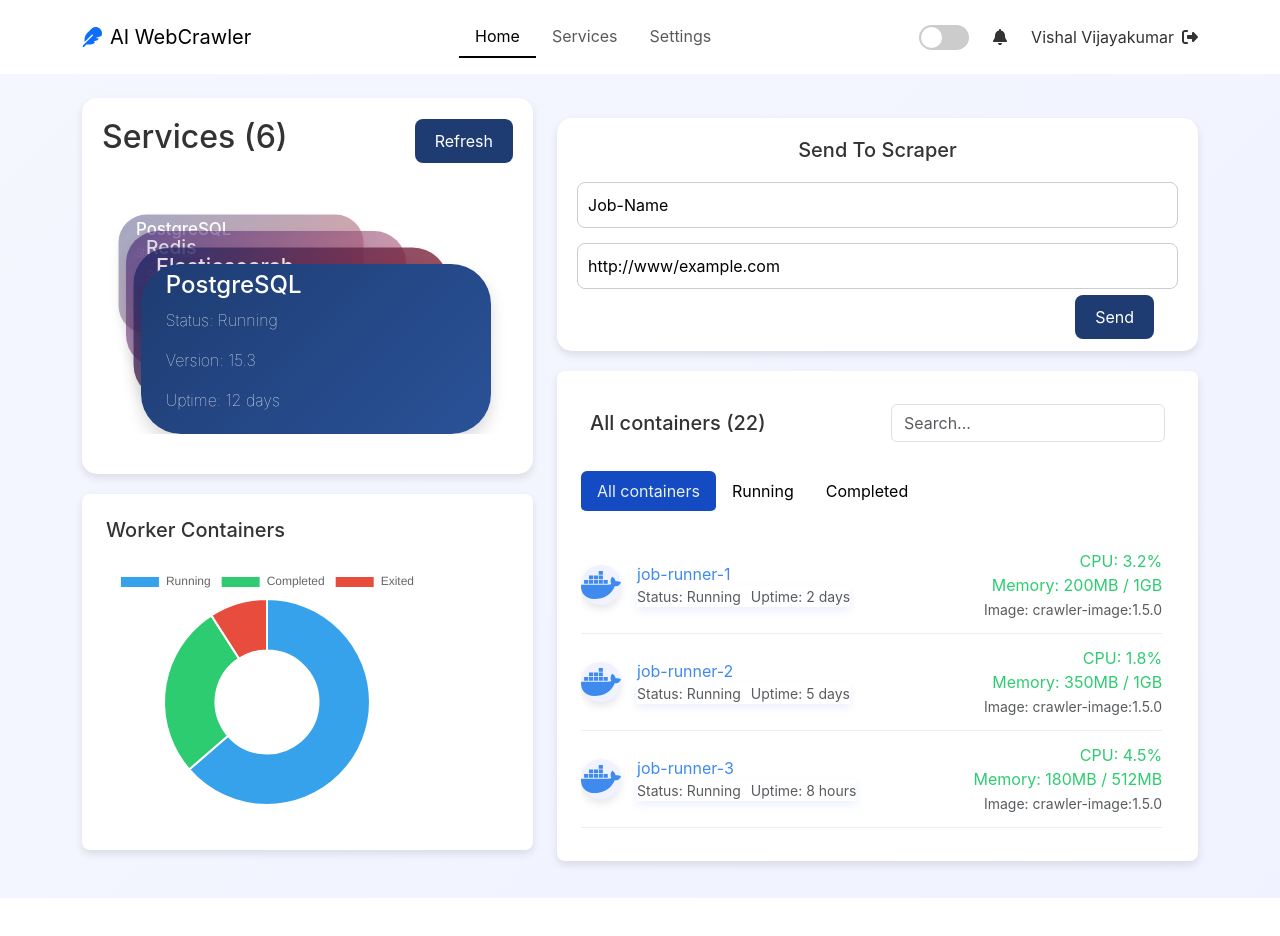
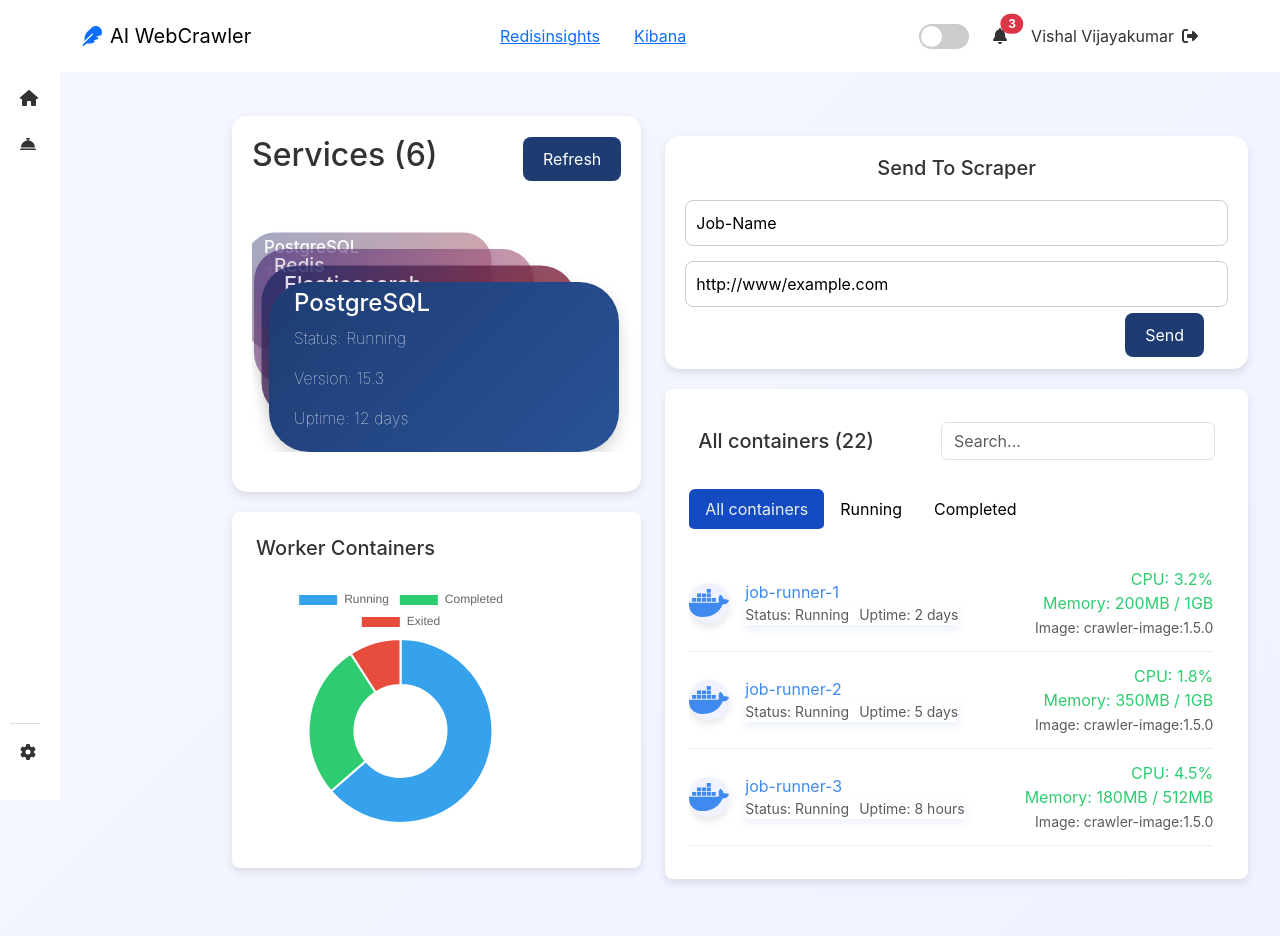
Before and after one commit to vishalvijayakumarv/WebCrawler-UI, a React (Create React App) app: page / in a window 1280 px wide. Before the commit the page ends 898 px from the top, so only its background shows below. Built offline with nearby package versions, Linux system fonts and the light colour scheme.

Commit message:
removed unwated app.css and sidebar looks good

```diff
--- /dev/null
+++ b/bkp/App.css
@@ -0,0 +1,33 @@
+.app-container {
+    display: flex; /* Use flexbox for layout */
+}
+
+.main-content {
+    flex: 1; /* Allow the main content to take the remaining space */
+    padding: 20px; /* Add some padding */
+}
+
+.sidebar {
+    width: 250px; /* Set a width for the sidebar */
+    background-color: #f8f9fa; /* Example background color */
+    border-right: 1px solid #e0e0e0; /* Optional: add a border */
+    height: 100vh; /* Full height */
+    position: fixed; /* Fix the sidebar to the left */
+}
+
+body {
+    transition: background-color 0.1s ease, color 0.1s ease; /* Adjust the duration as needed */
+}
+
+.navbar-light {
+    transition: background-color 0.1s ease, color 0.1s ease; /* Adjust the duration as needed */
+}
+
+.dark-theme .navbar-light {
+    background-color: #343a40; /* Example dark background */
+    color: white; /* Example dark text color */
+}
+
+.dark-theme .sidebar {
+    background-color: #2c2c2c; /* Set a dark background for the sidebar */
+}
--- a/src/App.css
+++ b/src/App.css
@@ -43,7 +43,7 @@ body.dark-theme {
 
 .navbar-light {
     background-color: var(--bg-color) !important;
-    transition: background-color 0.5s;
+    transition: background-color 0.1s;
 }
 
 .theme-toggle-wrapper {
@@ -210,3 +210,9 @@ body.dark-theme {
     transform: translateX(-100%);
     transition: opacity 300ms, transform 300ms;
 }
+
+.main-content {
+    margin-left: 200px;
+    padding: 20px;
+    width: calc(100% - 200px);
+}
--- a/src/App.js
+++ b/src/App.js
@@ -1,6 +1,7 @@
 import React from 'react';
 import { BrowserRouter as Router, Route, Routes } from 'react-router-dom';
 import NavigationBar from './components/Navbar';
+import Sidebar from './components/Sidebar';
 import Home from './pages/Home';
 import ServicesPage from './pages/Services';
 import SettingsPage from './pages/Settings';
@@ -9,8 +10,10 @@ import './App.css';
 function App() {
     return (
         <Router>
-            <div className="App">
+            <div className="app-container">
                 <NavigationBar />
+                <Sidebar />
+                <div className="main-content">
                     <div className="container py-4">
                         <Routes>
                             <Route path="/services" element={<ServicesPage />} />
@@ -19,6 +22,7 @@ function App() {
                         </Routes>
                     </div>
                 </div>
+            </div>
         </Router>
     );
 }
--- a/src/components/Navbar.js
+++ b/src/components/Navbar.js
@@ -3,11 +3,15 @@ import { Navbar, Nav } from 'react-bootstrap';
 import 'bootstrap/dist/css/bootstrap.min.css';
 import { FontAwesomeIcon } from '@fortawesome/react-fontawesome';
 import { faFeather, faBell, faSignOutAlt } from '@fortawesome/free-solid-svg-icons';
-import { Link, useLocation } from 'react-router-dom'; // Import useLocation
+import { useLocation } from 'react-router-dom';
+import notificationsData from '../data/notifications.json'; // Import notifications
 
 const NavigationBar = () => {
-    const location = useLocation(); // Get the current location
+    const location = useLocation();
     const [isDarkTheme, setIsDarkTheme] = useState(false);
+    const [notifications, setNotifications] = useState([]);
+    const [showNotifications, setShowNotifications] = useState(false);
+    const [unreadCount, setUnreadCount] = useState(0);
 
     useEffect(() => {
         const savedTheme = localStorage.getItem('theme');
@@ -15,6 +19,9 @@ const NavigationBar = () => {
             setIsDarkTheme(savedTheme === 'dark');
             document.body.classList.toggle('dark-theme', savedTheme === 'dark');
         }
+        // Load notifications from JSON
+        setNotifications(notificationsData.notifications);
+        setUnreadCount(notificationsData.notifications.length); // Set initial unread count
     }, []);
 
     const toggleTheme = () => {
@@ -26,19 +33,34 @@ const NavigationBar = () => {
         });
     };
 
+    const toggleNotifications = () => {
+        setShowNotifications(prevShow => !prevShow);
+        if (!showNotifications) {
+            setUnreadCount(0); // Mark all as read when opening the list
+        }
+    };
+
+    const markAsRead = () => {
+        setUnreadCount(0); // Clear the unread count
+        setShowNotifications(false); // Optionally close the notifications list
+    };
+
+    const openExternalLink = (url) => {
+        window.open(url, '_blank'); // Open the URL in a new tab
+    };
+
     return (
         <Navbar expand="lg" className="navbar-light bg-white py-3">
             <div className="container">
-                <Navbar.Brand as={Link} to="/" className="d-flex align-items-center">
+                <Navbar.Brand as="div" className="d-flex align-items-center">
                     <FontAwesomeIcon icon={faFeather} className="text-primary me-2" />
                     AI WebCrawler
                 </Navbar.Brand>
                 <Nav className="mx-auto">
-                    <Nav.Link as={Link} to="/" className={location.pathname === '/' ? 'active px-3' : 'px-3'}>Home</Nav.Link>
-                    <Nav.Link as={Link} to="/services" className={location.pathname === '/services' ? 'active px-3' : 'px-3'}>Services</Nav.Link>
-                    <Nav.Link as={Link} to="/settings" className={location.pathname === '/settings' ? 'active px-3' : 'px-3'}>Settings</Nav.Link>
+                    <button onClick={() => openExternalLink('/svc/redisinsights')} className="btn btn-link px-3">Redisinsights</button>
+                    <button onClick={() => openExternalLink('/svc/kibana')} className="btn btn-link px-3">Kibana</button>
                 </Nav>
-                <div className="d-flex align-items-center">
+                <div className="d-flex align-items-center position-relative">
                     <div className="theme-toggle-wrapper me-4">
                         <input
                             type="checkbox"
@@ -49,7 +71,28 @@ const NavigationBar = () => {
                         />
                         <label htmlFor="theme-toggle" className="theme-toggle-label"></label>
                     </div>
-                    <FontAwesomeIcon icon={faBell} className="me-4" />
+                    <div onClick={toggleNotifications} className="cursor-pointer notification-icon position-relative">
+                        <FontAwesomeIcon icon={faBell} className="me-4" />
+                        {unreadCount > 0 && (
+                            <span className="notification-count position-absolute top-0 start-50 translate-middle badge rounded-pill bg-danger">
+                                {unreadCount}
+                            </span>
+                        )}
+                    </div>
+                    {showNotifications && (
+                        <div className="notifications-list position-absolute bg-white shadow p-3" style={{ right: 0, top: '100%', zIndex: 1050 }}>
+                            <button onClick={markAsRead} className="btn btn-link mark-as-read">Mark all as read</button>
+                            {notifications.length > 0 ? (
+                                notifications.map(notification => (
+                                    <div key={notification.id} className="notification-item">
+                                        {notification.message}
+                                    </div>
+                                ))
+                            ) : (
+                                <div className="notification-item">No notifications</div>
+                            )}
+                        </div>
+                    )}
                     <span className="me-2">Vishal Vijayakumar</span>
                     <FontAwesomeIcon icon={faSignOutAlt} />
                 </div>
--- a/src/components/Sidebar.js
+++ b/src/components/Sidebar.js
@@ -1,26 +1,47 @@
-import React from 'react';
+import React, { useState, useEffect } from 'react';
 import { Link } from 'react-router-dom';
 import { FontAwesomeIcon } from '@fortawesome/react-fontawesome';
-import { faCog, faConciergeBell } from '@fortawesome/free-solid-svg-icons';
+import { faHome, faConciergeBell, faCog } from '@fortawesome/free-solid-svg-icons';
 import '../styles/Sidebar.css';
 
 const Sidebar = () => {
+    const [isCollapsed, setIsCollapsed] = useState(true);
+
+    useEffect(() => {
+        const appContainer = document.querySelector('.app-container');
+        appContainer.classList.toggle('sidebar-collapsed', isCollapsed);
+    }, [isCollapsed]);
+
     return (
-        <div className="sidebar">
-            <ul className="sidebar-list">
-                <li className="sidebar-item">
-                    <Link to="/services" className="sidebar-link">
-                        <FontAwesomeIcon icon={faConciergeBell} className="sidebar-icon" />
-                        <span className="sidebar-text">Services</span>
+        <div
+            className={`sidebar ${isCollapsed ? 'collapsed' : ''}`}
+            onMouseEnter={() => setIsCollapsed(false)}
+            onMouseLeave={() => setIsCollapsed(true)}
+            style={{
+                width: isCollapsed ? '70px' : '200px',
+                transition: 'width 0.3s ease',
+            }}
+        >
+            <ul>
+                <li>
+                    <Link to="/">
+                        <FontAwesomeIcon icon={faHome} size={isCollapsed ? 16 : 20} />
+                        <span style={{ display: isCollapsed ? 'none' : 'inline' }}>Home</span>
                     </Link>
                 </li>
-                <li className="sidebar-item">
-                    <Link to="/settings" className="sidebar-link">
-                        <FontAwesomeIcon icon={faCog} className="sidebar-icon" />
-                        <span className="sidebar-text">Settings</span>
+                <li>
+                    <Link to="/services">
+                        <FontAwesomeIcon icon={faConciergeBell} size={isCollapsed ? 16 : 20} />
+                        <span style={{ display: isCollapsed ? 'none' : 'inline' }}>Services</span>
                     </Link>
                 </li>
             </ul>
+            <div className="sidebar-footer">
+                <Link to="/settings" className="nav-item" title="Settings">
+                    <FontAwesomeIcon icon={faCog} size={isCollapsed ? 16 : 20} />
+                    <span style={{ display: isCollapsed ? 'none' : 'inline' }}>Settings</span>
+                </Link>
+            </div>
         </div>
     );
 };
--- /dev/null
+++ b/src/data/notifications.json
@@ -0,0 +1,7 @@
+{
+    "notifications": [
+        { "id": 1, "message": "New user signed up" },
+        { "id": 2, "message": "Server maintenance scheduled" },
+        { "id": 3, "message": "New comment on your post" }
+    ]
+}
--- a/src/styles/Navbar.css
+++ b/src/styles/Navbar.css
@@ -1,8 +1,73 @@
 .navbar-light .nav-link.active {
     border-bottom: 2px solid #0bd16e !important; /* Underline color */
+    transition: background-color 0.1s !important; /* Smooth background color transition */
 }
 
 .nav-link.active {
     color: rgb(31, 219, 87) !important;
     border-bottom: 2px solid rgb(31, 219, 87) !important;
 }
+
+.notification-icon {
+    position: relative;
+    transition: transform 0.2s ease;
+}
+
+.notification-icon:active {
+    transform: scale(0.9);
+}
+
+.notification-count {
+    position: absolute;
+    top: 0;
+    right: 0;
+    transform: translate(50%, -50%);
+    font-size: 0.75rem;
+    padding: 0.25em 0.5em; /* Padding for better appearance */
+    background-color: #dc3545; /* Bootstrap's bg-danger color */
+    color: white; /* Text color */
+    border-radius: 50px; /* Rounded pill effect */
+    z-index: 1051;
+    min-width: 18px; /* Minimum width */
+    height: 18px; /* Height */
+    display: flex; /* Center the text */
+    align-items: center; /* Center vertically */
+    justify-content: center; /* Center horizontally */
+}
+
+.notifications-list {
+    z-index: 1050; /* Ensure it appears above other components */
+    max-height: 300px;
+    overflow-y: auto;
+    border-radius: 8px;
+    display: flex; /* Use flexbox */
+    flex-direction: column; /* Arrange items in a column */
+    padding: 10px; /* Add some padding */
+}
+
+.notification-item {
+    padding: 8px; /* Add padding for each notification item */
+    border-bottom: 1px solid #e0e0e0; /* Optional: add a bottom border for separation */
+    cursor: pointer; /* Change cursor to pointer to indicate it's clickable */
+    transition: background-color 0.1s; /* Smooth background color transition */
+}
+
+.notification-item:hover {
+    background-color: #f0f0f0; /* Change background on hover for better visibility */
+}
+
+.notification-item:last-child {
+    border-bottom: none; /* Remove border from the last item */
+}
+
+.mark-as-read {
+    position: absolute; /* Position it absolutely within the notifications list */
+    top: 10px; /* Adjust the top position */
+    right: 10px; /* Adjust the right position */
+    font-size: 0.75rem; /* Smaller font size */
+    padding: 0; /* Remove padding for a more compact look */
+    text-decoration: underline; /* Optional: underline to indicate it's a link */
+    background: none; /* Remove background */
+    border: none; /* Remove border */
+    color: #007bff; /* Bootstrap primary color or your preferred color */
+}
--- a/src/styles/Sidebar.css
+++ b/src/styles/Sidebar.css
@@ -1,46 +1,98 @@
 .sidebar {
     position: fixed;
-    top: 0;
-    left: -200px; /* Hidden by default */
-    width: 200px;
-    height: 100%;
-    background-color: var(--bg-color);
-    box-shadow: 2px 0 5px rgba(0, 0, 0, 0.1);
-    transition: left 0.3s ease;
+    top: 50px; /* Adjust this to match the height of your navbar */
+    left: 50px; /* Always visible */
+    height: calc(100% - 50px); /* Subtract navbar height */
+    background-color: var(--bg-color); /* Ensure this is set for both themes */
+    box-shadow: none; /* Remove shadow */
+    transition: width 0.1s ease; /* Keep this for width transition */
     z-index: 1000;
+    padding: 20px;
+    display: flex;
+    flex-direction: column; /* Stack items vertically */
 }
 
-.sidebar:hover {
-    left: 0; /* Show on hover */
+.sidebar.collapsed {
+    width: 70px; /* Width when collapsed */
 }
 
-.sidebar-list {
+.sidebar ul {
     list-style: none;
     padding: 0;
     margin: 0;
 }
 
-.sidebar-item {
-    margin: 20px 0;
+.sidebar li {
+    margin: 10px 0;
+    display: flex; /* Align items horizontally */
+    align-items: center; /* Center items vertically */
 }
 
-.sidebar-link {
+.sidebar a {
     display: flex;
     align-items: center;
-    padding: 10px 20px;
+    padding: 10px;
     color: var(--text-color);
     text-decoration: none;
     transition: background-color 0.3s;
+    border-radius: 5px;
+    width: 100%; /* Make link fill the list item */
 }
 
-.sidebar-link:hover {
+.sidebar a:hover {
     background-color: rgba(0, 0, 0, 0.1);
 }
 
 .sidebar-icon {
-    margin-right: 10px;
+    margin-right: 10px; /* Space between icon and text */
+    opacity: 1; /* Ensure icons are fully visible */
 }
 
 .sidebar-text {
-    display: inline-block;
+    display: none; /* Hide text by default */
 }
+
+/* Show text when sidebar is visible */
+.sidebar:hover .sidebar-text {
+    display: inline; /* Show text when sidebar is visible */
+}
+
+.sidebar:hover .sidebar-icon {
+    opacity: 1; /* Show icons when sidebar is visible */
+}
+
+/* Dim icons when sidebar is hidden */
+.sidebar .sidebar-icon {
+    opacity: 0.5; /* Dim icons when sidebar is hidden */
+    transition: opacity 0.3s ease; /* Smooth transition for icons */
+}
+
+/* Show icons when sidebar is partially hidden */
+.sidebar {
+    left: -10px; /* Adjusted to show only icons */
+}
+
+.sidebar:hover .sidebar-icon {
+    opacity: 1; /* Show icons when sidebar is visible */
+}
+
+.sidebar-footer {
+    margin-top: auto; /* Push the footer to the bottom */
+    padding: 10px 0; /* Add some padding */
+    border-top: 1px solid #e0e0e0; /* Optional: add a top border for separation */
+}
+
+.sidebar-footer .nav-item {
+    display: flex;
+    align-items: center;
+    padding: 10px; /* Reasonable padding */
+    color: var(--text-color);
+    text-decoration: none;
+    transition: background-color 0.1s;
+    border-radius: 5px;
+    width: 100%; /* Make link fill the footer item */
+}
+
+.sidebar-footer .nav-item:hover {
+    background-color: rgba(0, 0, 0, 0.1); /* Change background on hover */
+}
```
Lines whose indentation alone changed are shown as unchanged.
